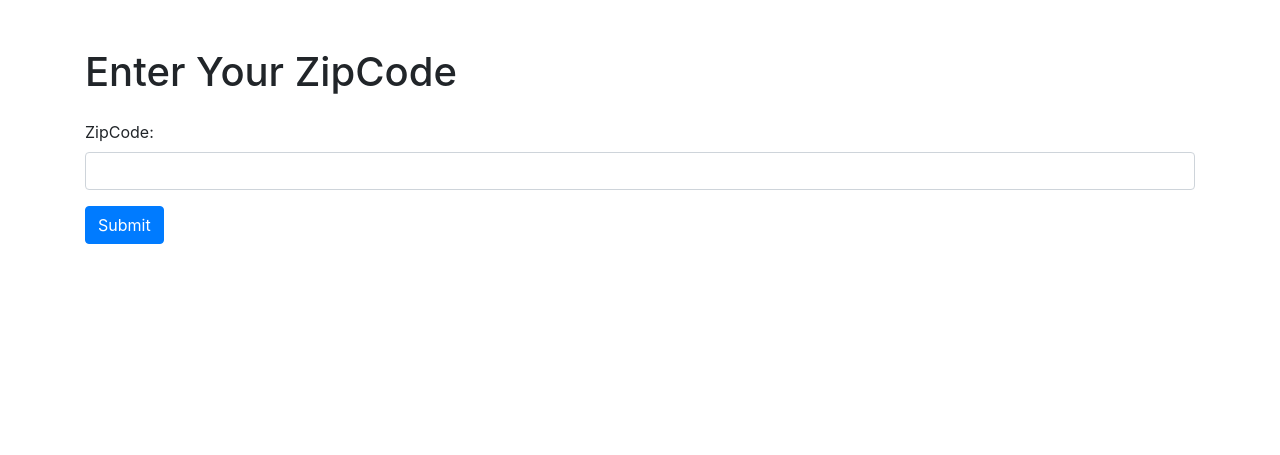
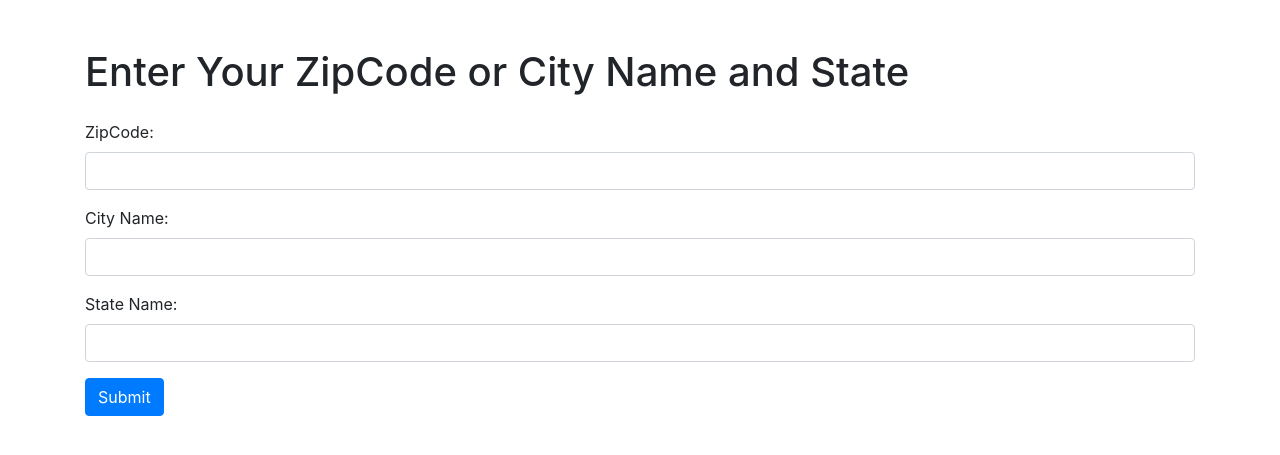
Before and after one commit to oliverthen/wx-app, a FastAPI app: page / in a window 1280 px wide. Shown: the top 455 px of the page. Run offline with FastAPI, Linux system fonts and the light colour scheme; some libraries are stand-ins or nearby versions.

Commit message:
Zipcode and City/State functionality complete

```diff
--- a/main.py
+++ b/main.py
@@ -28,16 +28,43 @@ def convert_celsius_to_fahrenheight(temp_celsius: float) -> float:
 def convert_kelvin_to_celsius(temp_kelvin: float) -> float:
     return temp_kelvin - 273.15
 
-def process_zip():
-    """Get"""
+def _process_zip(zipcode):
+    """Called by functions get_lat_zip or get_lon_zip to return JSON data of location specificied by zipcode"""
     zip_url = f"http://api.openweathermap.org/geo/1.0/zip?zip={zipcode},US&appid={key_api}"
 
     zip_response = requests.get(zip_url)
     zip_data = zip_response.json()
 
-    latitude = zip_data["lat"]
-    longitude = zip_data["lon"]
+    return zip_data
 
+def _process_city_state(city, state):
+    """Called by functions get_lat_city or get_lon_city to return JSON data of location specificied by city and name"""
+    city_state_url = f"http://api.openweathermap.org/geo/1.0/direct?q={city},{state},US&appid={key_api}"
+
+    city_state_response = requests.get(city_state_url)
+    city_data = city_state_response.json()
+
+    return city_data
+
+def get_lat_zip(zipcode):
+    """Receives JSON data of location specified by zip code entered and returns latitude of location"""
+    zip_data = _process_zip(zipcode)
+    return zip_data["lat"]
+
+def get_lon_zip(zipcode):
+    """Receives JSON data of location specified by zip code entered and returns longitude of location"""
+    zip_data = _process_zip(zipcode)
+    return zip_data["lon"]
+
+def get_lat_city(city, state):
+    """Receives JSON data of location specified by city and state entered and returns latitude of location"""
+    city_data = _process_city_state(city, state)
+    return city_data[0]["lat"]
+
+def get_lon_city(city, state):
+    """Receives JSON data of location specified by city and state entered and returns latitude of location"""
+    city_data = _process_city_state(city, state)
+    return city_data[0]["lon"]
 
 @app.get("/", response_class=HTMLResponse)
 async def get_coordinates(request: Request):
@@ -46,10 +73,16 @@ async def get_coordinates(request: Request):
 
 @app.post("/process_zip_or_city", response_class=HTMLResponse)
 async def return_data(
-    request: Request, zipcode: str = Form(...)
+    request: Request, zipcode: str = Form(None), city: str = Form(None), state: str = Form(None)
 ):
-    process_zip(zipcode)
+    """Route that handles zipcode or city and state to return weather data"""
 
+    if zipcode is not None:
+        latitude = get_lat_zip(zipcode)
+        longitude = get_lon_zip(zipcode)
+    else:
+        latitude = get_lat_city(city, state)
+        longitude = get_lon_city(city, state)
 
     url = f"https://api.openweathermap.org/data/3.0/onecall?lat={latitude}&lon={longitude}&appid={key_api}"
 
--- a/templates/index.html
+++ b/templates/index.html
@@ -8,18 +8,45 @@
 </head>
 <body>
 	<div class="container mt-5">
-		<h1 class="mb-4">Enter Your ZipCode</h1>
-		<form action="/process_zip_or_city" method="post">
+		<h1 class="mb-4">Enter Your ZipCode or City Name and State</h1>
+		<form id="locationForm" action="/process_zip_or_city" method="post">
 			<div class="form-group">
 				<label for="zipcode">ZipCode:</label>
-				<input type="text" class="form-control" name="zipcode" id="zipcode" required>
+				<input type="text" class="form-control" name="zipcode" id="zipcode">
 			</div>
-			<!-- <div class="form-group">
-				<label for="longitude">Longitude:</label>
-				<input type="text" class="form-control" name="longitude" id="longitude" required>
-			</div> -->
+			<div class="form-group">
+				<label for="city">City Name:</label>
+				<input type="text" class="form-control" id="city" name="city">
+			</div>
+			<div class="form-group">
+				<label for="state">State Name:</label>
+				<input type="text" class="form-control" id="state" name="state">
+			</div>
 			<button type="submit" class="btn btn-primary">Submit</button>
 		</form>
 	</div>
+
+<!-- <script>
+	// FUTURE: Will be implementing some form validation on front end to ensure either zipcode entered or city and state entered. Also will not allow all 3 inputs to be submitted
+	// JavaScript for handling the form submission
+	document.getElementById("locationForm").addEventListener("submit", function (event) {
+		const zipCode = document.getElementById("zipcode").value;
+		const city = document.getElementById("city").value;
+		const state = document.getElementById("state").value;
+
+		// Check if all three fields are filled
+		if (zipCode && city && state) {
+			alert("Please provide either a Zip Code or City and State, but not all three.");
+			event.preventDefault(); // Prevent form submission
+		}
+
+		// Check if either zip code or city and state are provided
+		if (!zipCode && !city || !state) {
+			alert("Please provide either a Zip Code or City and State.");
+			event.preventDefault(); // Prevent form submission
+		}
+	});
+</script> -->
+
 </body>
 </html>
```
